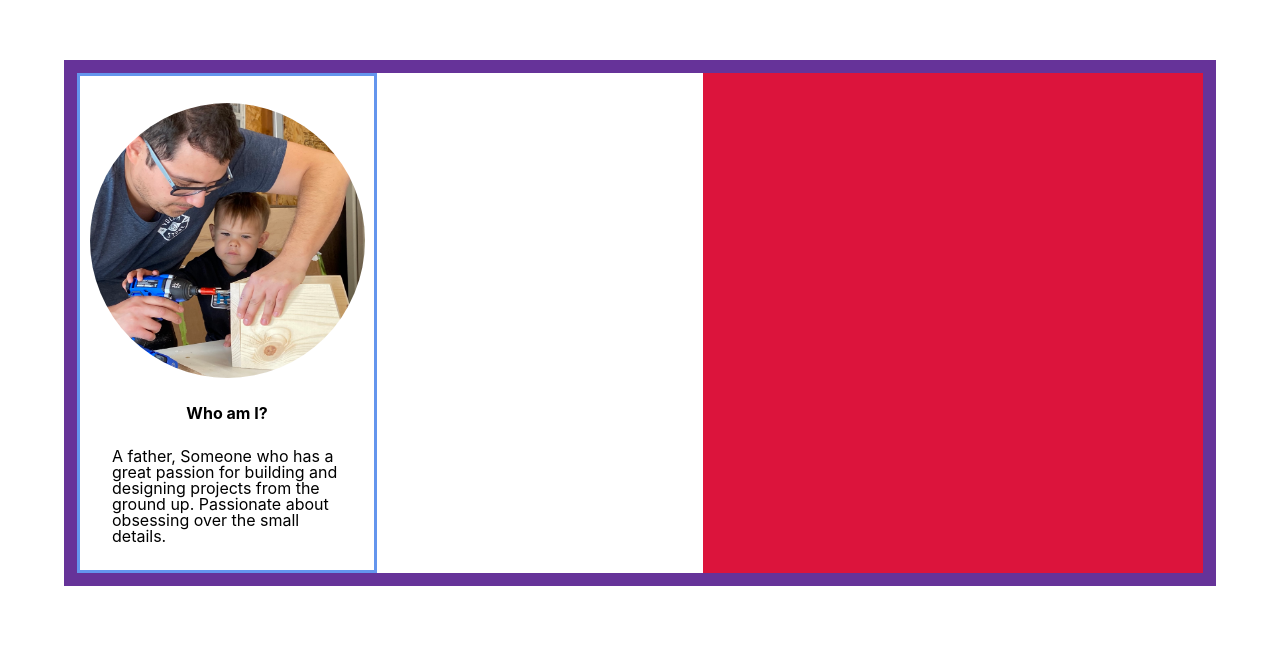
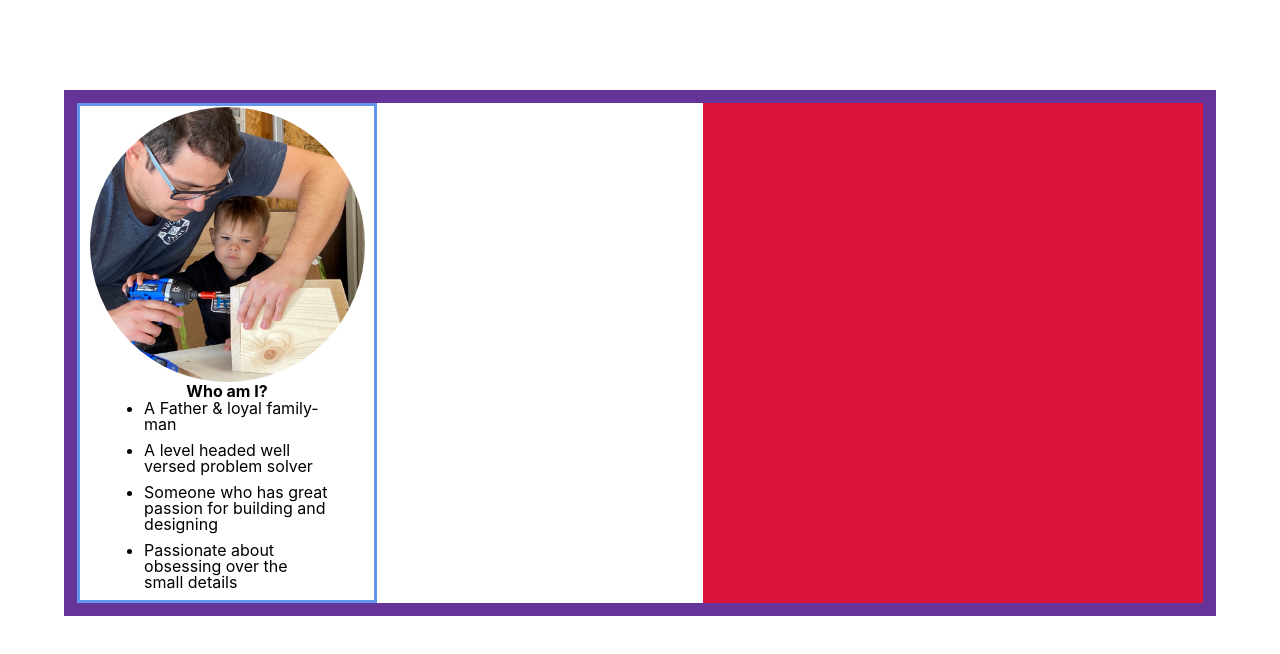
Before and after one commit to carnolol/portfolio-website, a React (Create React App) app: page / in a window 1280 px wide. Shown: the part 1947-2601 px from the top of the page. Built offline with nearby package versions, Linux system fonts and the light colour scheme; no server answers.

Commit message:
re did about comp

```diff
--- a/src/components/About/About.css
+++ b/src/components/About/About.css
@@ -44,6 +44,7 @@
 }
 
 .dad-container {
+    margin-top: 30px;
     display: flex;
     justify-content: space-between;
     width: 90%;
@@ -57,6 +58,7 @@
     height: 500px;
     justify-content: space-evenly;
     align-items: center;
+    align-content: center;
     flex-direction: column;
 }
 
@@ -70,6 +72,16 @@
     border-radius: 50%;
 }
 
+.list-container{
+    width: 70%;
+    padding-left: 20px;
+}
+
+.dad-list{
+    list-style: disc;
+    padding-bottom: 10px;
+}
+
 .place {
     height: 500px;
     width: 500px;
--- a/src/components/About/About.js
+++ b/src/components/About/About.js
@@ -27,8 +27,9 @@ function About(props) {
 
     return (
         <div className='master-about-div'>
+
             <h1 className='about-h1'>About</h1>
-            {/* <Grow in={grow} timeout={1500}> */}
+
             <div className='about-goals-container'>
 
                 <Grow in={grow} timeout={1000}>
@@ -88,7 +89,20 @@ function About(props) {
                         src={dad}
                         alt='dad and rowan' />
                     <h1>Who am I?</h1>
-                    <p>A father, Someone who has a great passion for building and designing projects from the ground up. Passionate about obsessing over the small details.</p>
+                    <ul className='list-container'>
+                        <li className='dad-list'>
+                            A Father & loyal family-man
+                        </li>
+                        <li className='dad-list'>
+                            A level headed well versed problem solver
+                        </li>
+                        <li className='dad-list'>
+                            Someone who has great passion for building and designing
+                        </li>
+                        <li className='dad-list'>
+                            Passionate about obsessing over the small details
+                        </li>
+                    </ul>
                 </div>
 
                 <div className='place'>
@@ -96,7 +110,6 @@ function About(props) {
                 </div>
 
             </div>
-            {/* </Grow> */}
         </div>
     )
 }
```
